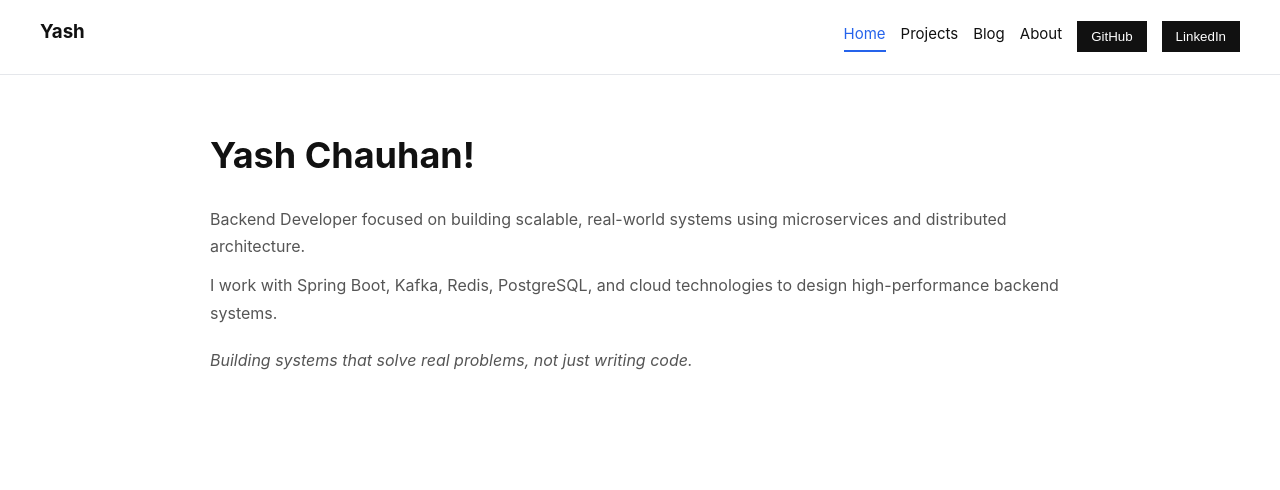
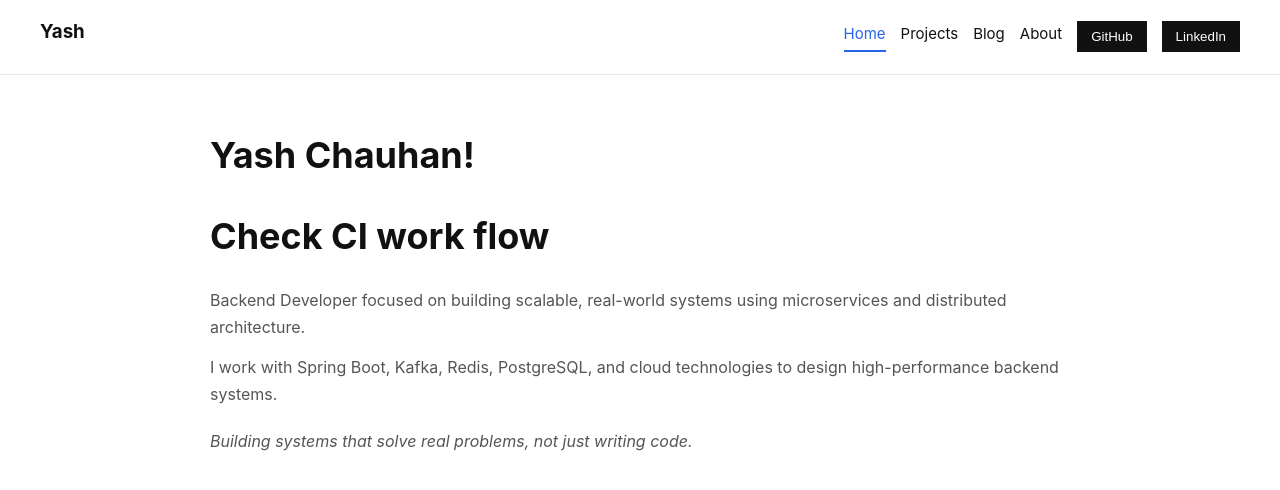
Before and after one commit to Ankith-18/yash-blog, a React (Vite) app: page / in a window 1280 px wide. Shown: the top 490 px of the page. Built offline with nearby package versions, Linux system fonts and the light colour scheme.

Commit message:
check ci workflow

```diff
--- a/src/pages/Home.tsx
+++ b/src/pages/Home.tsx
@@ -1,7 +1,8 @@
 export default function Home() {
   return (
     <div className="container fade-in">
-      <h1>Yash Chauhan!</h1>
+      <h1>Yash Chauhan! </h1>
+      <h1>Check CI work flow </h1>
 
       <p>
         Backend Developer focused on building scalable, real-world systems using
```
